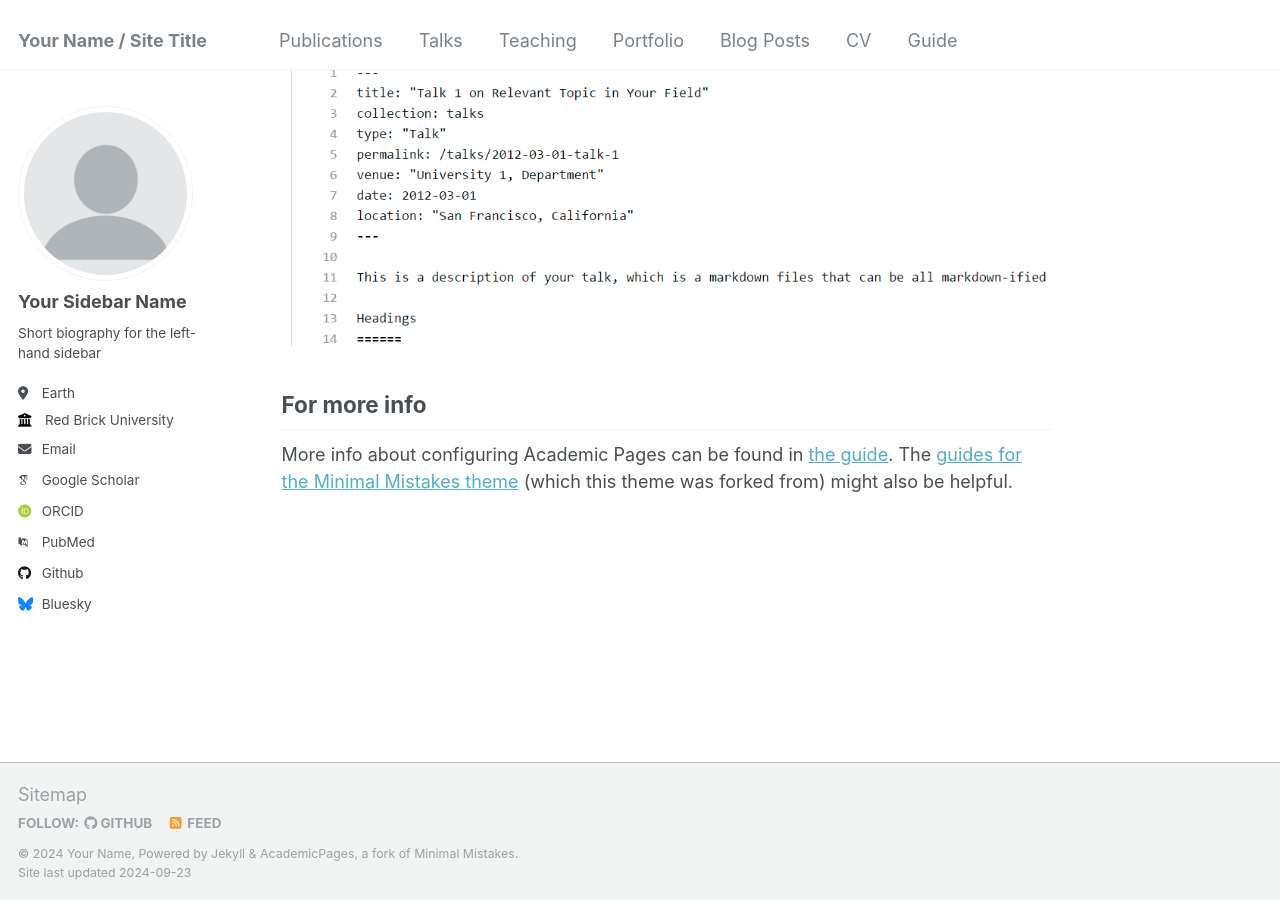
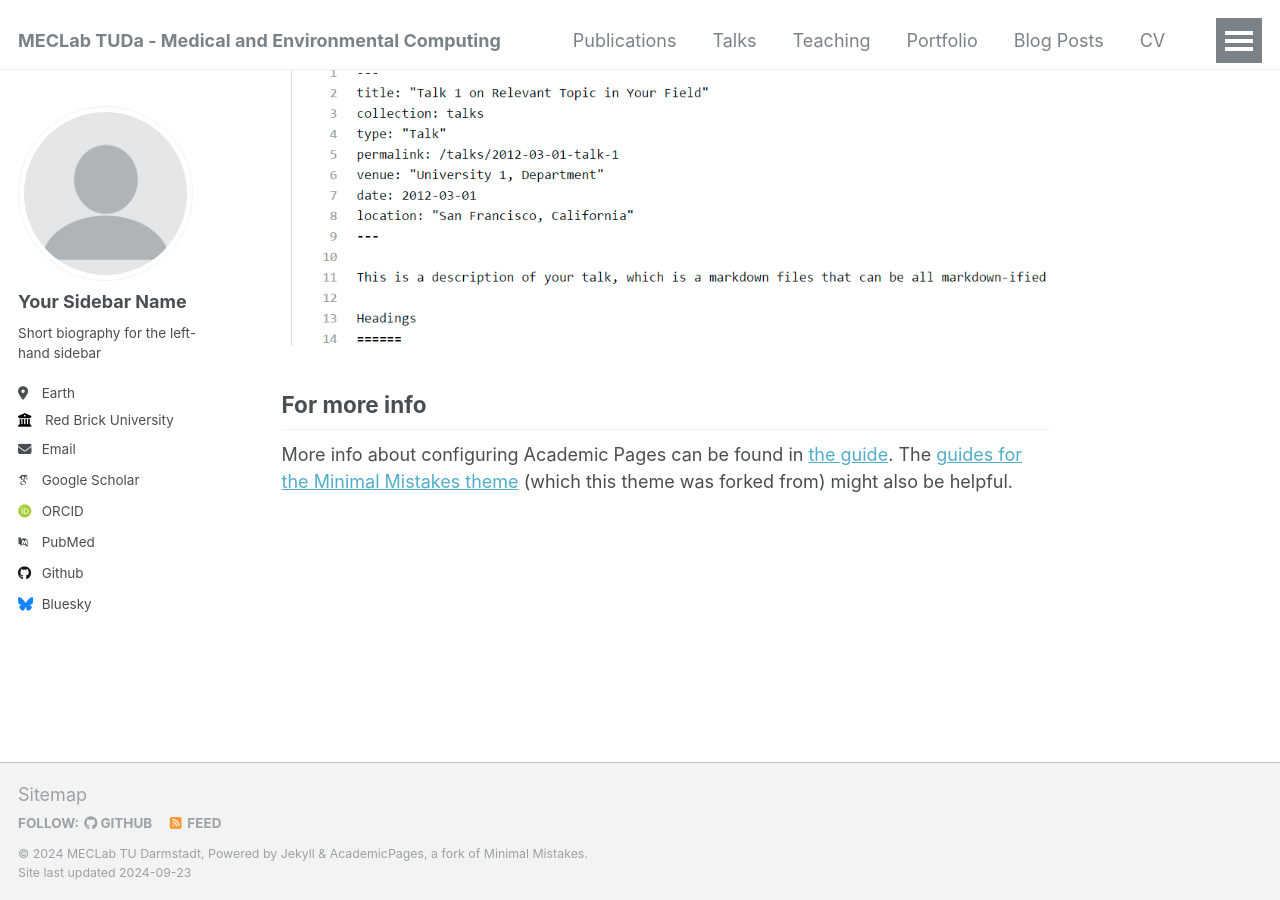
Before and after one commit to MECLabTUDA/MECLabTUDA.github.io, a Jekyll site: the page built from _pages/about.md, in a window 1280 px wide and 900 px high, scrolled down 2643 px. Built offline with Jekyll 4.4.1, drawn with Linux system fonts in a browser that asks for light colours; some web fonts are replaced.

Commit message:
Update _config.yml

```diff
--- a/_config.yml
+++ b/_config.yml
@@ -8,13 +8,13 @@
 
 # Basic Site Settings
 locale                   : "en-US"
-title                    : "Your Name / Site Title"
+title                    : "MECLab TUDa - Medical and Environmental Computing"
 title_separator          : "-"
-name                     : &name "Your Name"
-description              : &description "personal description"
-url                      : https://academicpages.github.io # the base hostname & protocol for your site e.g. "https://mmistakes.github.io"
+name                     : &name "MECLab TU Darmstadt"
+description              : &description "Medical and Environmental Computing Group at TU Darmstadt"
+url                      : https://meclabtuda.github.io # the base hostname & protocol for your site e.g. "https://mmistakes.github.io"
 baseurl                  : "" # the subpath of your site, e.g. "/blog"
-repository               : "academicpages/academicpages.github.io"
+repository               : "MECLabTUDA/academicpages.github.io"
 
 # Site Author - The following control what appear as part of the author content on the side bar.
 #               If a field is blank the icon and link will not appear, otherwise it will be shown.
```
